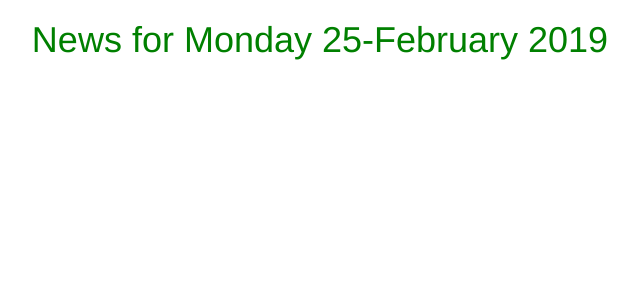
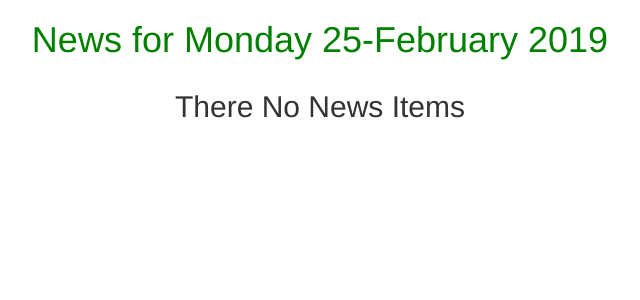
Before and after one commit to Fahari/The-Moringa-Tribune, a Django app: page /news/ in a window 1280 px wide. Shown: the part 52-352 px from the top of the page, without its empty margins (320-960 px from the left). Run offline with Django 3.2, Linux system fonts and the light colour scheme; some libraries are stand-ins or nearby versions.

Commit message:
successfully updated views

```diff
--- a/tribune/news/templates/all-news/today-news.html
+++ b/tribune/news/templates/all-news/today-news.html
@@ -2,4 +2,25 @@
 
 {% block content %}
 {{block.super}}
+
+<div class="container">
+
+  <!-- Looping through news   -->
+  {% for news_item in news %}
+
+  <div class="row">
+    <!-- displaying News articles -->
+    <div class="col-xs-6 col-sm-6 col-md-6 col-lg-6">
+      <h2 class="text-center"> {{ news_item.title }} </h2>
+    </div>
+
+  </div>
+
+  {% empty %}
+  <div class="row">
+    <h2 class="text-center">There No News Items</h2>
+  </div>
+  {% endfor %}
+
+</div>
 {% endblock %}
--- a/tribune/news/views.py
+++ b/tribune/news/views.py
@@ -1,37 +1,17 @@
 from django.shortcuts import render,redirect
 from django.http  import HttpResponse,Http404
 import datetime as dt
+from .models import Article
 
 # Create your views here.
 def welcome(request):
     return render(request, 'welcome.html')
 
-# def convert_dates(dates):
-#
-#     # Function that gets the weekday number for the date.
-#     day_number = dt.date.weekday(dates)
-#
-#     days = ['Monday','Tuesday','Wednesday','Thursday','Friday','Saturday',"Sunday"]
-#
-#     # Returning the actual day of the week
-#     day = days[day_number]
-#     return day
 
 
 def news_of_day(request):
     date = dt.date.today()
     return render(request, 'all-news/today-news.html', {"date": date,})
-    # FUNCTION TO CONVERT DATE OBJECT TO FIND EXACT DAY
-    # day = convert_dates(date)
-    #
-    # html = f'''
-    #     <html>
-    #         <body>
-    #             <h1>News for {day} {date.day}-{date.month}-{date.year}</h1>
-    #         </body>
-    #     </html>
-    #         '''
-    # return HttpResponse(html)
 
 def past_days_news(request,past_date):
 
@@ -49,12 +29,7 @@ def past_days_news(request,past_date):
 
     return render(request, 'all-news/past-news.html', {"date": date})
 
-    # day = convert_dates(date)
-    # html = f'''
-    #     <html>
-    #         <body>
-    #             <h1>News for {day} {date.day}-{date.month}-{date.year}</h1>
-    #         </body>
-    #     </html>
-    #         '''
-    # return HttpResponse(html)
+def news_today(request):
+    date = dt.date.today()
+    news = Article.todays_news()
+    return render(request, 'all-news/today-news.html', {"date": date,"news":news})
```
